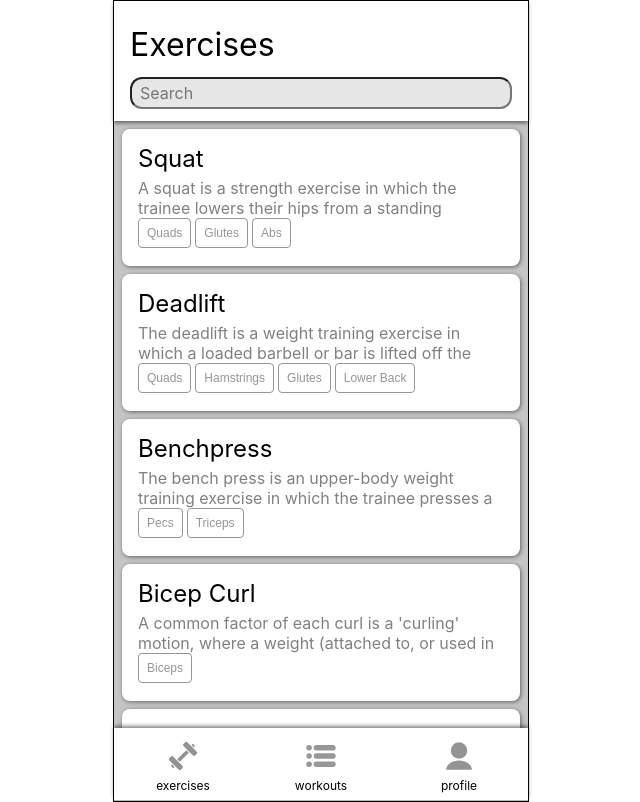
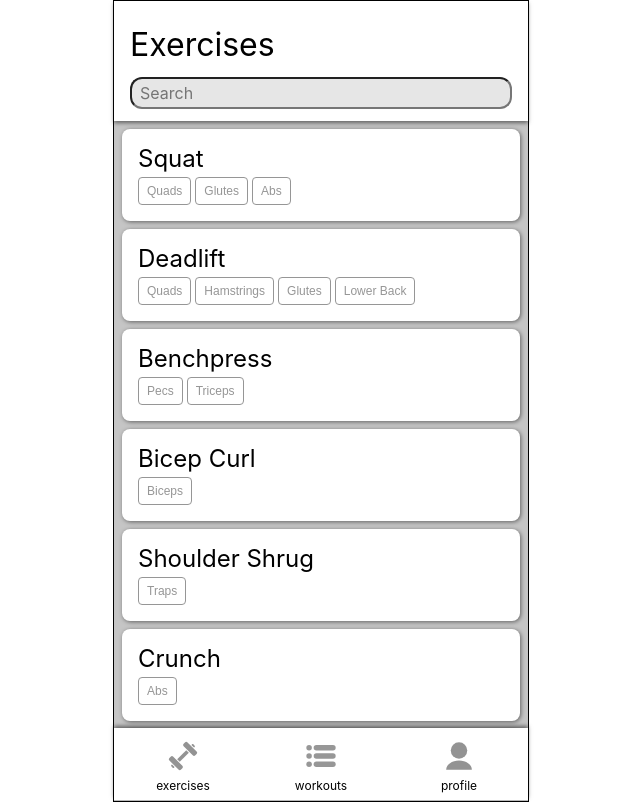
Before and after one commit to MDBoticano/gym-react, a React (Create React App) app: page / in a window 1280 px wide. Shown: the whole page, without its empty margins (319-959 px from the left). Built offline with nearby package versions, Linux system fonts and the light colour scheme.

Commit message:
Feature: Cards expand to show all details

```diff
--- a/src/components/Card.jsx
+++ b/src/components/Card.jsx
@@ -1,4 +1,4 @@
-import React, { useContext } from 'react';
+import React, { useState, useContext } from 'react';
 import styled, { ThemeContext } from 'styled-components';
 
 import TagsRow from './TagsRow';
@@ -25,12 +25,13 @@ const CardTitle = styled.p`
 `;
 
 const CardDescription = styled.p`
-  margin: 0;
-  margin-top: 5px;
+  visibility: ${props => props.collapsed ? 'hidden' : 'visible' };
 
-  max-height: 2.5rem;
+  margin: ${props => props.collapsed ? '0' : '0.25rem'} 0;
+
   overflow: hidden;
-  text-overflow: ellipsis;
+  max-height: ${props => props.collapsed ? '0' : 'auto'};
+
 
   font-family: ${props => props.theme.fonts.standard};
   font-size: ${props => props.theme.fontSize.m};
@@ -40,13 +41,19 @@ const CardDescription = styled.p`
 `;
 
 const Card = (props) => {
+  const [collapsed, setCollapsed] = useState(true);
+
+  const collapse = () => setCollapsed(!collapsed);
+
   const theme = useContext(ThemeContext);
   const { name, description, tags } = props.exercise;
   return (
-    <StyledCard theme={theme}>
+    <StyledCard theme={theme} collapsed={collapsed} onClick={() => collapse()}>
       <CardTitle>{name}</CardTitle>
-      <CardDescription>{description}</CardDescription>
-      <TagsRow tags={tags} />
+      <CardDescription collapsed={collapsed}>
+        {description}
+      </CardDescription>
+      <TagsRow tags={tags} collapsed={collapsed}/>
     </StyledCard>
   );
 };
--- a/src/components/Tag.jsx
+++ b/src/components/Tag.jsx
@@ -3,7 +3,10 @@ import styled, { ThemeContext } from 'styled-components';
 import SearchContext from './SearchContext';
 
 const Button = styled.button`
-  padding: 0.25rem 0.5rem;
+  height: 1.75rem;
+
+  margin: 0.25rem 0 0;
+  padding: 0 0.5rem;
 
   border: solid 1px hsl(0, 0%, 59%);
 
--- a/src/components/TagsRow.jsx
+++ b/src/components/TagsRow.jsx
@@ -4,15 +4,17 @@ import styled from 'styled-components';
 import Tag from './Tag';
 
 const StyledRow = styled.div`
-  height: 2rem;
-  overflow: hidden;
+
+  height: ${props => props.collapsed ? '2rem' : 'auto'};
+  ${'' /* white-space: ${props => props.collapsed ? 'nowrap' : 'wrap'}; */}
+  overflow: ${props => props.collapsed ? 'hidden' : 'hidden'};
 `
 
-const TagsRow = ({ tags }) => {
+const TagsRow = ({ tags, collapsed }) => {
   const tagsList = tags.map((tag) => <Tag label={tag} key={tag} />);
 
   return (
-    <StyledRow className="tags-row">
+    <StyledRow className="tags-row" collapsed={collapsed}>
       {tagsList}
     </StyledRow>
   );
```
